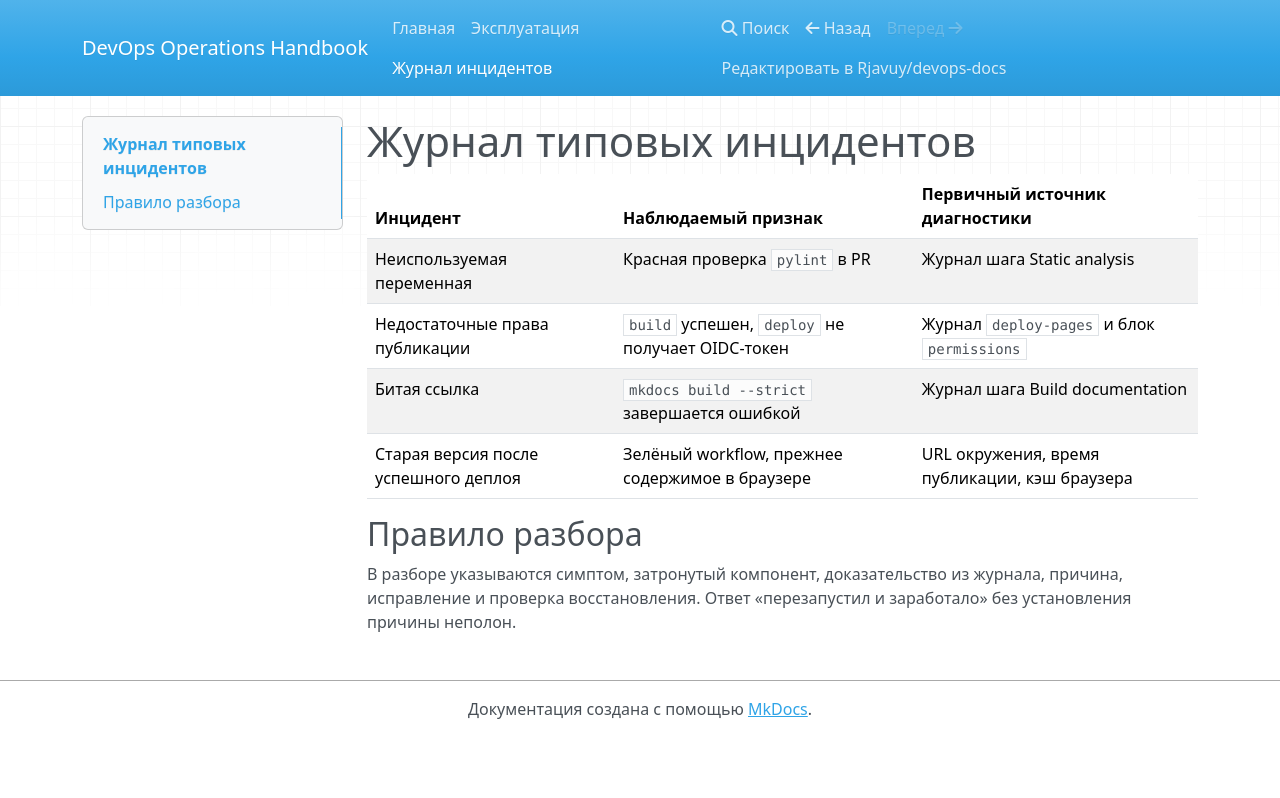
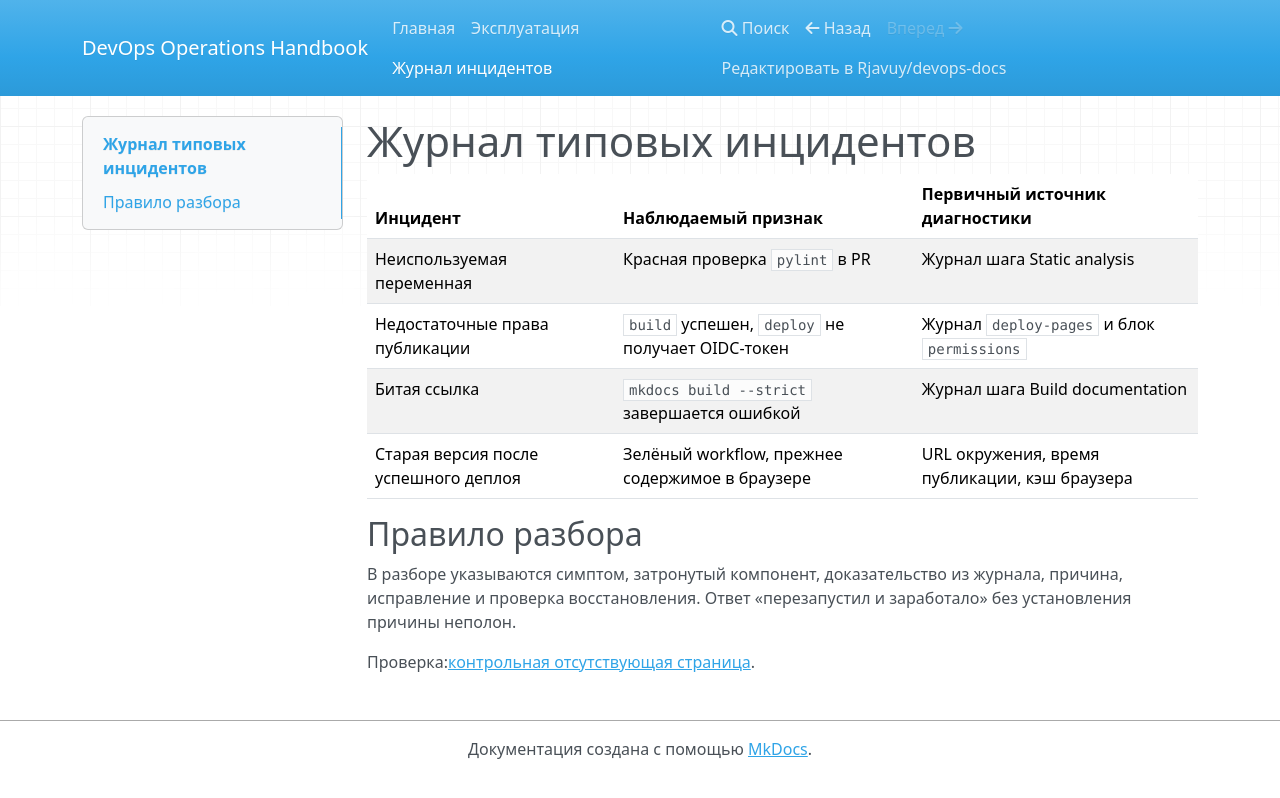
Before and after one commit to Rjavuy/devops-docs, an MkDocs documentation site: the page built from docs/incidents.md, in a window 1280 px wide. Shown: the top 798 px of the page. Built offline with MkDocs 1.6.1, drawn with Linux system fonts in a browser that asks for light colours; nearby versions of some CDN libraries.

Commit message:
docs: add temporary missing-page link for control check

```diff
--- a/docs/incidents.md
+++ b/docs/incidents.md
@@ -12,3 +12,5 @@
 В разборе указываются симптом, затронутый компонент, доказательство из журнала,
 причина, исправление и проверка восстановления. Ответ «перезапустил и заработало»
 без установления причины неполон.
+
+Проверка:[контрольная отсутствующая страница](missing-page.md).
```
